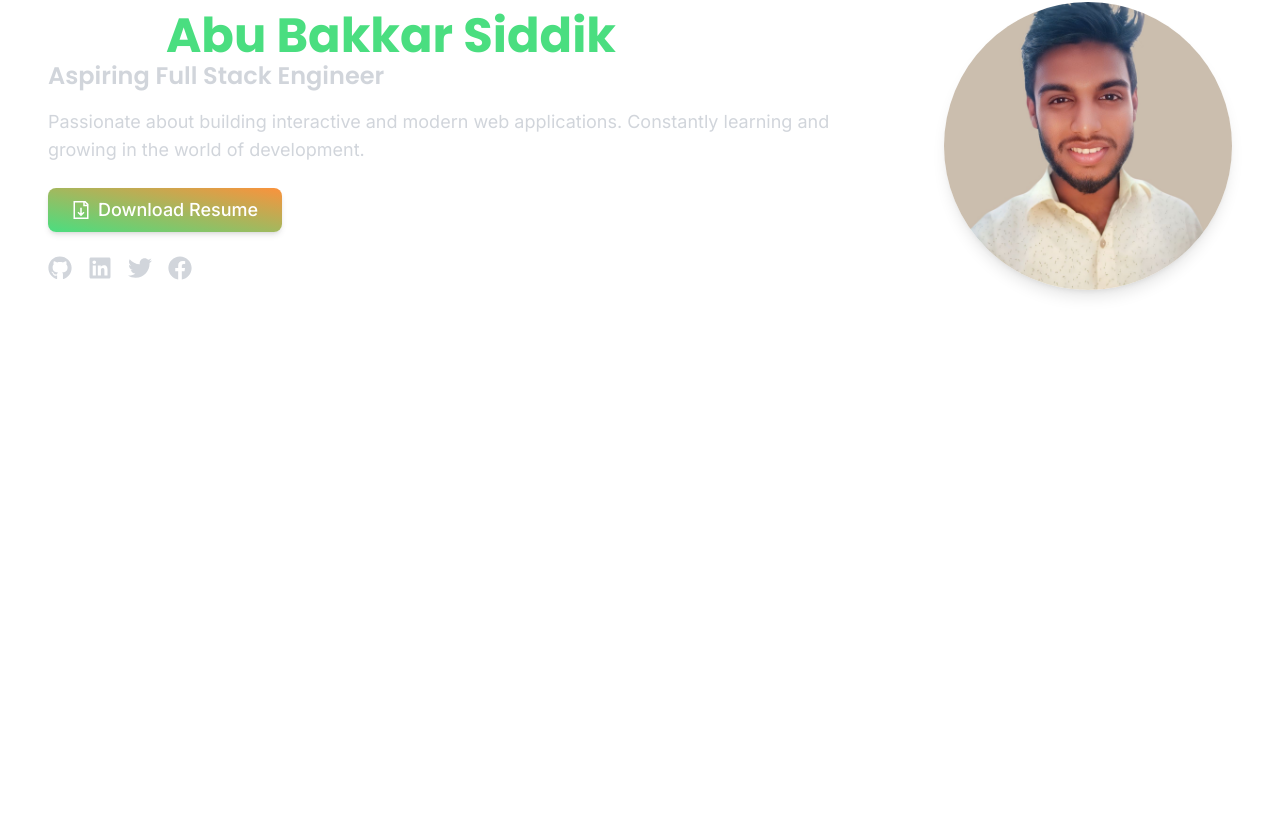
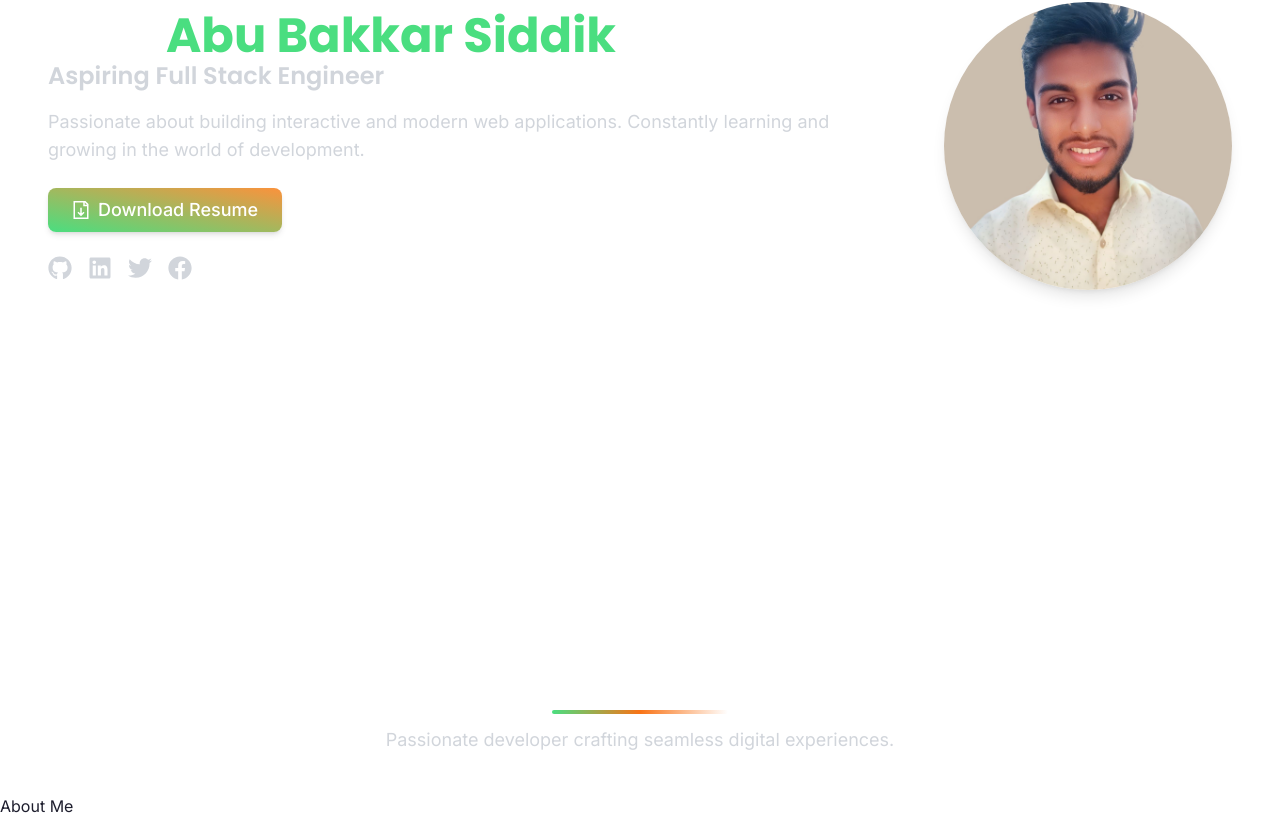
Before and after one commit to abubakkar-js-dev/abubakkar-js-dev-portfollio, a Next.js app: page / in a window 1280 px wide. Shown: the part 254-1072 px from the top of the page. Before the commit the page ends 800 px from the top, so only its background shows below. Built offline with nearby package versions, Linux system fonts and the light colour scheme.

Commit message:
add: section title component

```diff
--- a/src/app/components/About/About.jsx
+++ b/src/app/components/About/About.jsx
@@ -1,8 +1,10 @@
 import React from 'react';
+import SectionTitle from '../shared/SectionTitle';
 
 const About = () => {
     return (
         <div>
+            <SectionTitle title="About Me" subtitle="Passionate developer crafting seamless digital experiences." />
             About Me
         </div>
     );
--- a/src/app/components/Hero/Hero.jsx
+++ b/src/app/components/Hero/Hero.jsx
@@ -19,10 +19,12 @@
     const interval = setInterval(() => {
       setIndex((prevIndex) => (prevIndex + 1) % roles.length);
     }, 3000);
+
+    return () => clearInterval(interval);
   }, []);
 
   return (
-    <section className="container pt-[220px] lg:pt-0 mx-auto min-h-screen flex flex-col-reverse lg:flex-row items-center justify-between gap-12 px-6 md:px-12 hero-section">
+    <section className="container pt-[220px] mb-16 md:mb-20 lg:mb-[120px] lg:pt-0 mx-auto min-h-screen flex flex-col-reverse lg:flex-row items-center justify-between gap-12 px-6 md:px-12 hero-section">
       {/* Left Content */}
       <motion.div
         className="text-center md:text-left lg:w-2/3"
--- a/src/app/components/shared/SectionTitle.jsx
+++ b/src/app/components/shared/SectionTitle.jsx
@@ -1,11 +1,23 @@
-import React from 'react';
+"use client";
+import { motion } from "framer-motion";
 
-const SectionTitle = () => {
-    return (
-        <div>
-            Section Title
-        </div>
-    );
+const SectionTitle = ({ title, subtitle }) => {
+  return (
+    <motion.div
+      className="text-center mb-10"
+      initial={{ opacity: 0, y: -20 }}
+      animate={{ opacity: 1, y: 0 }}
+      transition={{ duration: 0.6, ease: "easeOut" }}
+    >
+      <h2 className="text-3xl md:text-4xl font-bold text-white relative inline-block pb-2">
+        {title}
+        <span className="absolute left-0 bottom-0 w-full h-1 bg-gradient-to-r from-green-400 via-orange-500 to-white rounded-lg"></span>
+      </h2>
+      {subtitle && (
+        <p className="mt-3 text-lg text-gray-300">{subtitle}</p>
+      )}
+    </motion.div>
+  );
 };
 
 export default SectionTitle;
--- a/src/app/page.js
+++ b/src/app/page.js
@@ -1,6 +1,7 @@
 import Image from "next/image";
 import Navbar from "./components/Navbar/Navbar";
 import Hero from "./components/Hero/Hero";
+import About from "./components/About/About";
 
 export default function Home() {
   return (
@@ -15,6 +16,8 @@
       {/* header end*/}
       {/* main start */}
       <main>
+        {/* About Me */}
+        <About />
 
       </main>
       {/* main end */}
```
